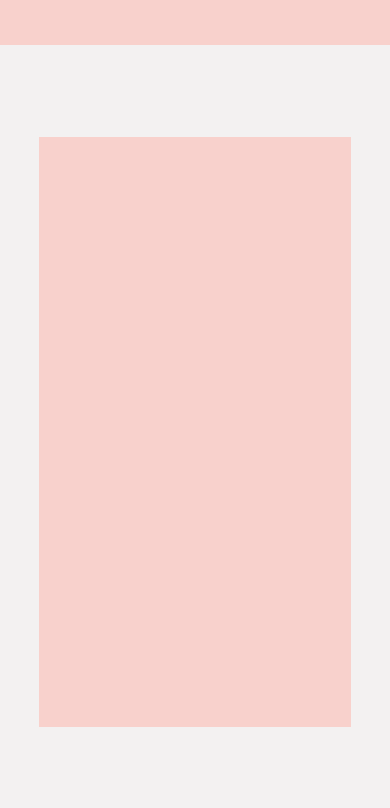
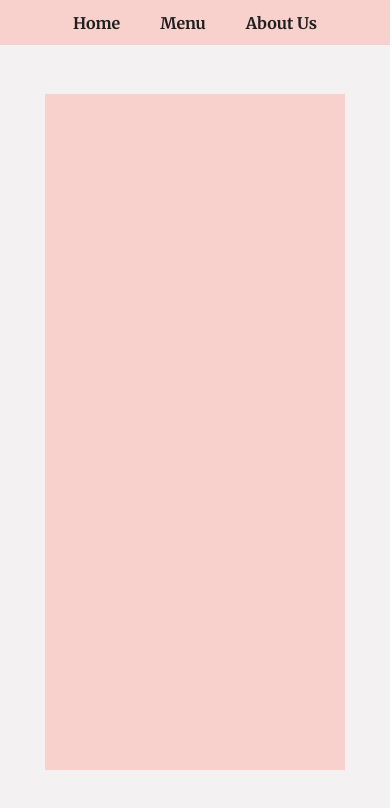
Before and after one commit to css-enjoyer/odin_restaurant-page, a website built with webpack: page dist/index.html in a window 390 px wide. Built offline with nearby package versions, Linux system fonts and the light colour scheme.

Commit message:
Make main responsive

```diff
--- a/src/initial.js
+++ b/src/initial.js
@@ -8,6 +8,16 @@ function addComponent() {
     navbar.classList.add("navbar");
     content.appendChild(navbar);
 
+    const homeLink = document.createElement("a");
+    const menuLink = document.createElement("a");
+    const aboutLink = document.createElement("a");
+    homeLink.innerHTML = "Home";
+    menuLink.innerHTML = "Menu";
+    aboutLink.innerHTML = "About Us";
+    navbar.appendChild(homeLink);
+    navbar.appendChild(menuLink);
+    navbar.appendChild(aboutLink);
+
     const main = document.createElement("div");
     main.classList.add("main");
     content.appendChild(main);
--- a/src/style.scss
+++ b/src/style.scss
@@ -1,11 +1,16 @@
+@import url('https://fonts.googleapis.com/css2?family=Merriweather:wght@300;700&family=Raleway:wght@200;500&display=swap');
+
 :root {
     --primary-color: #F28E1C;
     --secondary-color: #F5A623;
     --tertiary-color: #9B111;
-    --text-color: #4A4A4A;
+    --text-color: #202020;
     --background-color: #f3f1f1;
     --accent-color: #F8D1CC;
+    --header-font: "Merriweather", sans-serif;
+    --p-font: "Raleway", sans-serif;
 }
+
 * {
     margin: 0;
     padding: 0;
@@ -26,12 +31,28 @@
         background-color: var(--accent-color);
         position: fixed;
         top: 0;
+        display: flex;
+        justify-content: center;
+        align-items: center;
+        gap: 40px;
+        font-family: var(--header-font);
+        font-weight: bolder;
+        color: var(--text-color);
     }
 
     .main {
         background-color: var(--accent-color);
         height: 70vh;
-        width: 80vw;
+        width: 60vw;
         margin-top: 20px;
     }
 }
+@media only screen and (max-width: 500px) {
+    .content {
+        padding: 0;
+        .main {
+            height: 80vh;
+            width: 300px;
+        }
+    }
+}
```
Also changed, not shown: dist/main.js, src/style.css, 1 other file.
